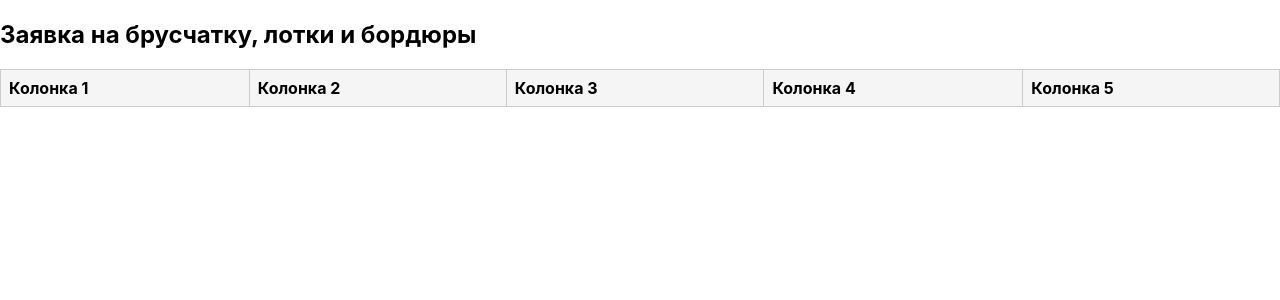
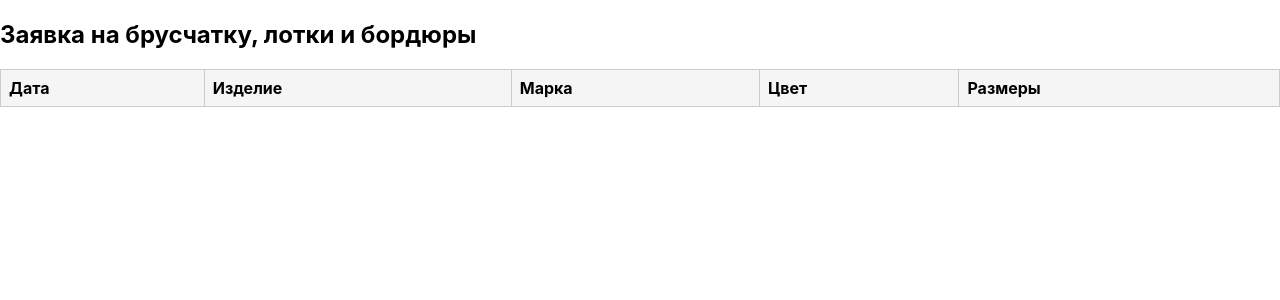
Before and after one commit to Andrefan1406/my_first_site, a React (Create React App) app: page /blbrequest in a window 1280 px wide. Shown: the top 300 px of the page. Built offline with nearby package versions, Linux system fonts and the light colour scheme.

Commit message:
скрыл кнопку в разработке

```diff
--- a/src/BLBRequestPage.js
+++ b/src/BLBRequestPage.js
@@ -8,11 +8,11 @@ const BLBRequestPage = () => {
             <table className={styles.requestTable}>
                 <thead>
                     <tr>
-                        <th>Колонка 1</th>
-                        <th>Колонка 2</th>
-                        <th>Колонка 3</th>
-                        <th>Колонка 4</th>
-                        <th>Колонка 5</th>
+                        <th>Дата</th>
+                        <th>Изделие</th>
+                        <th>Марка</th>
+                        <th>Цвет</th>
+                        <th>Размеры</th>
                     </tr>
                 </thead>
             </table>
--- a/src/HomePage.js
+++ b/src/HomePage.js
@@ -29,9 +29,9 @@ const HomePage = () => {
       <button onClick={() => navigate('/reports-dashboard')} style={{ ...styles.button, background: 'red' }}>
         Графики и отчёты
       </button>
-      <button onClick={() => navigate('/concrete-request2')} style={styles.button}>
-        В разработке
-      </button>
+      {/* <button onClick={() => navigate('/concrete-request2')} style={styles.button}>
+        В разработке */}
+      {/* </button> */}
       <button onClick={() => navigate('/blbrequest')} style={styles.button}>
         Заявка на брусчатку (В разработке)
       </button>
```
